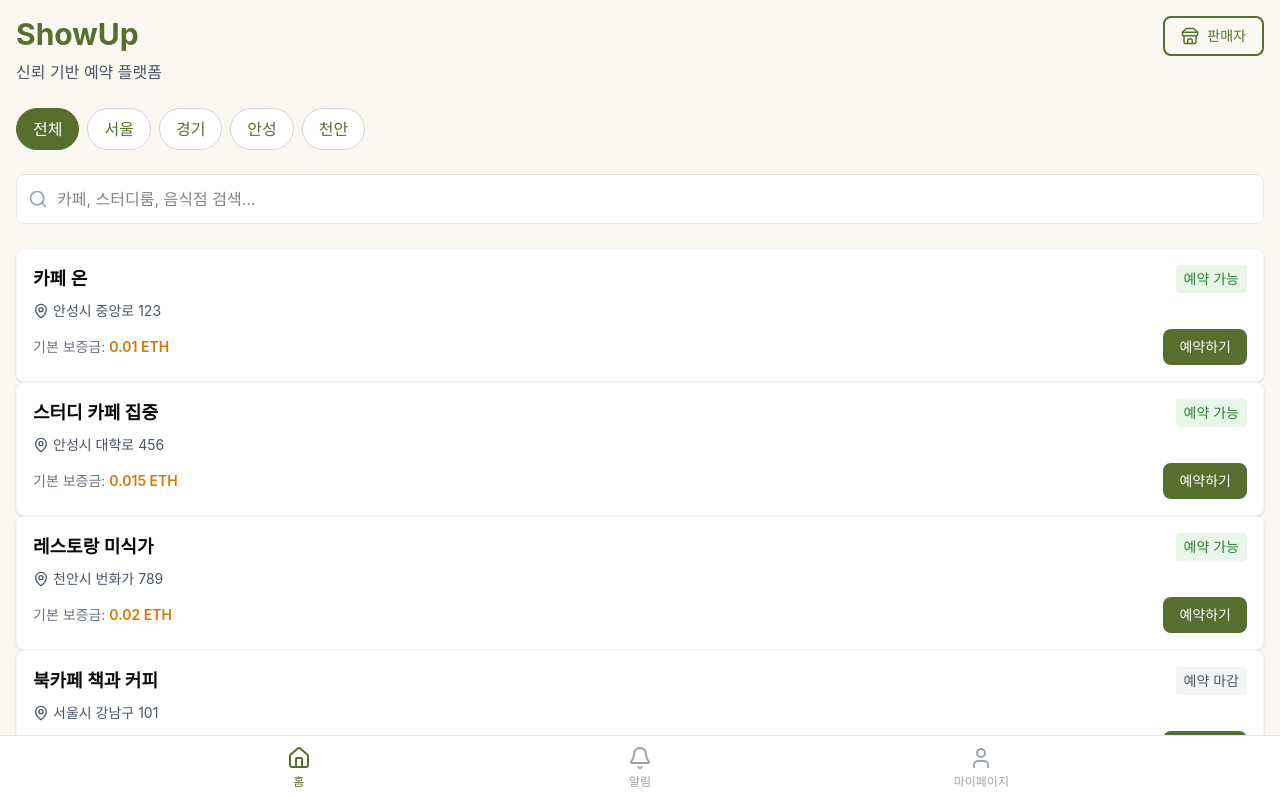
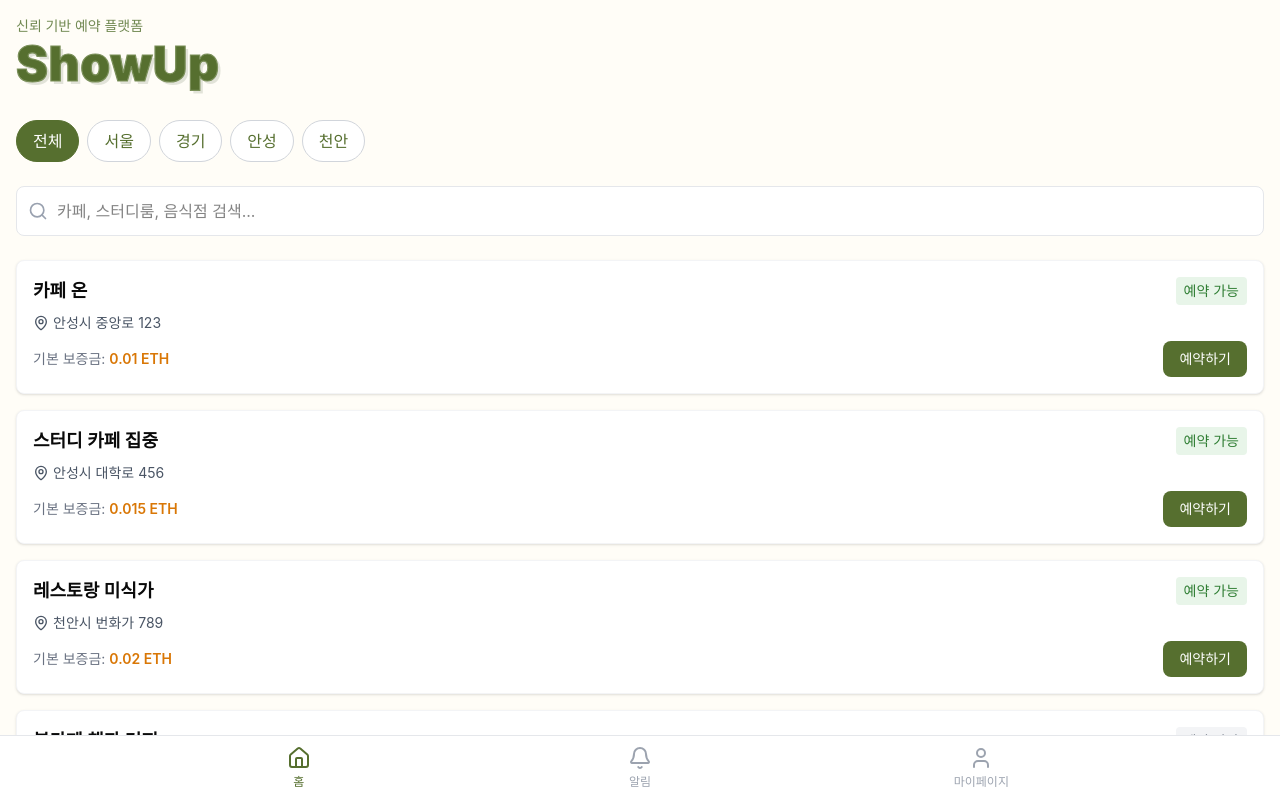
Before and after one commit to Gaenarina/SHOWUP, a React (Vite) app: page / in a window 1280 px wide. Shown: the top 798 px of the page. Built offline with nearby package versions, Linux system fonts and the light colour scheme.

Commit message:
WIP consumer main UI update

```diff
--- a/src/app/components/Home.tsx
+++ b/src/app/components/Home.tsx
@@ -61,20 +61,18 @@ export function Home() {
       <div className="mb-6">
         <div className="flex justify-between items-start mb-2">
           <div>
-            <h1 className="text-3xl font-bold mb-2" style={{ color: '#566F2F' }}>
-              ShowUp
-            </h1>
-            <p className="text-gray-600">신뢰 기반 예약 플랫폼</p>
+            <div className="flex flex-col gap-1">
+              <span
+                className="text-sm font-medium"
+                style={{ color: '#718952' }}
+              >
+                신뢰 기반 예약 플랫폼
+              </span>
+              <h1 className="showup-logo mb-2">
+                ShowUp
+              </h1>
+            </div>
           </div>
-          <Link to="/seller/reservations">
-            <button
-              className="px-4 py-2 rounded-lg flex items-center gap-2 border-2"
-              style={{ borderColor: '#566F2F', color: '#566F2F' }}
-            >
-              <Store size={18} />
-              <span className="text-sm font-medium">판매자</span>
-            </button>
-          </Link>
         </div>
       </div>
 
@@ -124,7 +122,11 @@ export function Home() {
           </p>
         ) : (
           filteredStores.map((store) => (
-            <Link key={store.id} to={`/store/${store.id}`}>
+            <Link
+              key={store.id}
+              to={`/store/${store.id}`}
+              className="block"
+            >
               <div className="bg-white rounded-lg p-4 shadow-sm border border-gray-100 hover:shadow-md transition-shadow">
                 <div className="flex justify-between items-start mb-2">
                   <h3 className="text-lg font-semibold">{store.name}</h3>
--- a/src/app/components/Layout.tsx
+++ b/src/app/components/Layout.tsx
@@ -3,7 +3,7 @@ import { BottomNav } from "./BottomNav";
 
 export function Layout() {
   return (
-    <div className="min-h-screen flex flex-col" style={{ backgroundColor: '#FAF8F0' }}>
+    <div className="min-h-screen flex flex-col" style={{ backgroundColor: '#fffdf7' }}>
       <main className="flex-1 pb-20">
         <Outlet />
       </main>
--- a/src/styles/theme.css
+++ b/src/styles/theme.css
@@ -193,3 +193,20 @@
     border-radius: 8px;
   }
 }
+
+@layer components {
+  .showup-logo {
+    font-size: 3rem;
+    font-weight: 900;
+    line-height: 1;
+    letter-spacing: 0.5px;
+
+    color: #566F2F;
+
+    -webkit-text-stroke: 1.2px #7a8f59;
+
+    text-shadow:
+      /*3px 3px 0 #C9D8B6,*/
+      3px 3px 0 rgba(47, 62, 31, 0.138);
+  }
+}
```
